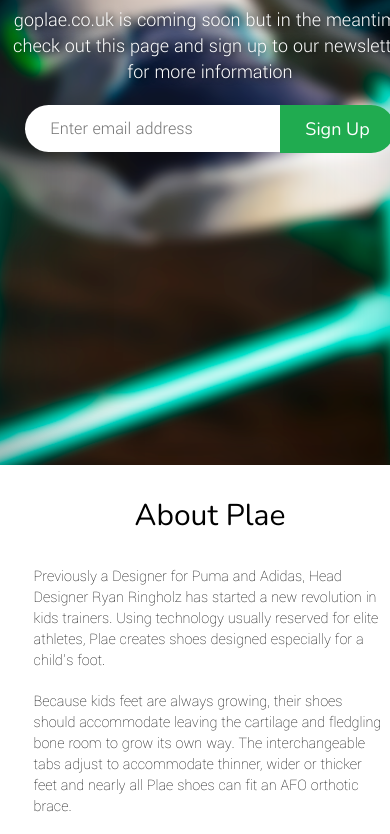
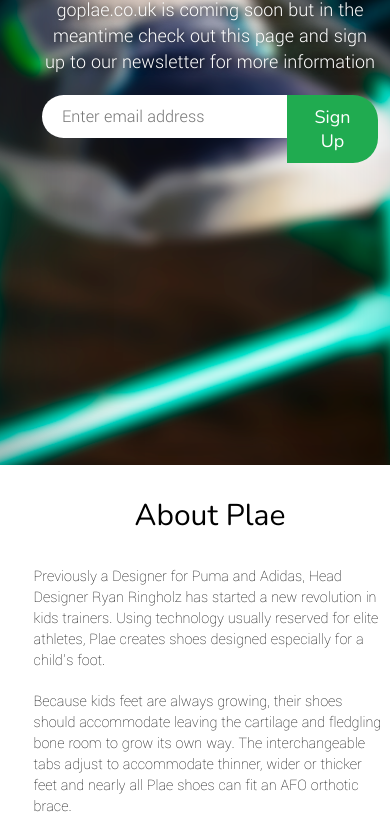
Before and after one commit to dudkin-v/Plae_Holding_Page, a website: page src/index.html in a window 390 px wide. Shown: the part 379-1213 px from the top of the page. Drawn offline with nearby package versions, Linux system fonts and the light colour scheme.

Commit message:
rewrite styles for inputs

```diff
--- a/src/styles/scss/footer.scss
+++ b/src/styles/scss/footer.scss
@@ -13,6 +13,7 @@
     width: 100%;
     padding: 5px 10px;
     background-color: grey;
+    margin-top: 30px;
 
     p {
       color: white;
--- a/src/styles/scss/intro.scss
+++ b/src/styles/scss/intro.scss
@@ -30,7 +30,7 @@
     padding: 0 20%;
 
     @media (max-width: 554px) {
-      padding: 0;
+      padding: 0 10%;
     }
 
     .description-text-block {
--- a/src/styles/scss/mixins.scss
+++ b/src/styles/scss/mixins.scss
@@ -11,6 +11,9 @@
     border-bottom-left-radius: 25px;
     border-top-left-radius: 25px;
     font-family: 'Yantramanav', sans-serif;
+    @media (max-width: 425px) {
+      padding: 10px 20px;
+    }
   }
 
   button {
@@ -24,5 +27,8 @@
     font-family: 'Nunito', sans-serif;
     font-weight: 400;
     cursor: pointer;
+    @media (max-width: 425px) {
+      padding: 10px 20px;
+    }
   }
 }
--- a/src/styles/scss/our-costumers.scss
+++ b/src/styles/scss/our-costumers.scss
@@ -75,6 +75,7 @@
         }
         @media (max-width: 767px ) {
           font-size: 32px;
+          padding-top: 0;
         }
       }
     }
```
Also changed, not shown: src/styles/css/footer.css, src/styles/css/intro.css, src/styles/css/our-costumers.css, src/styles/css/style.css.
